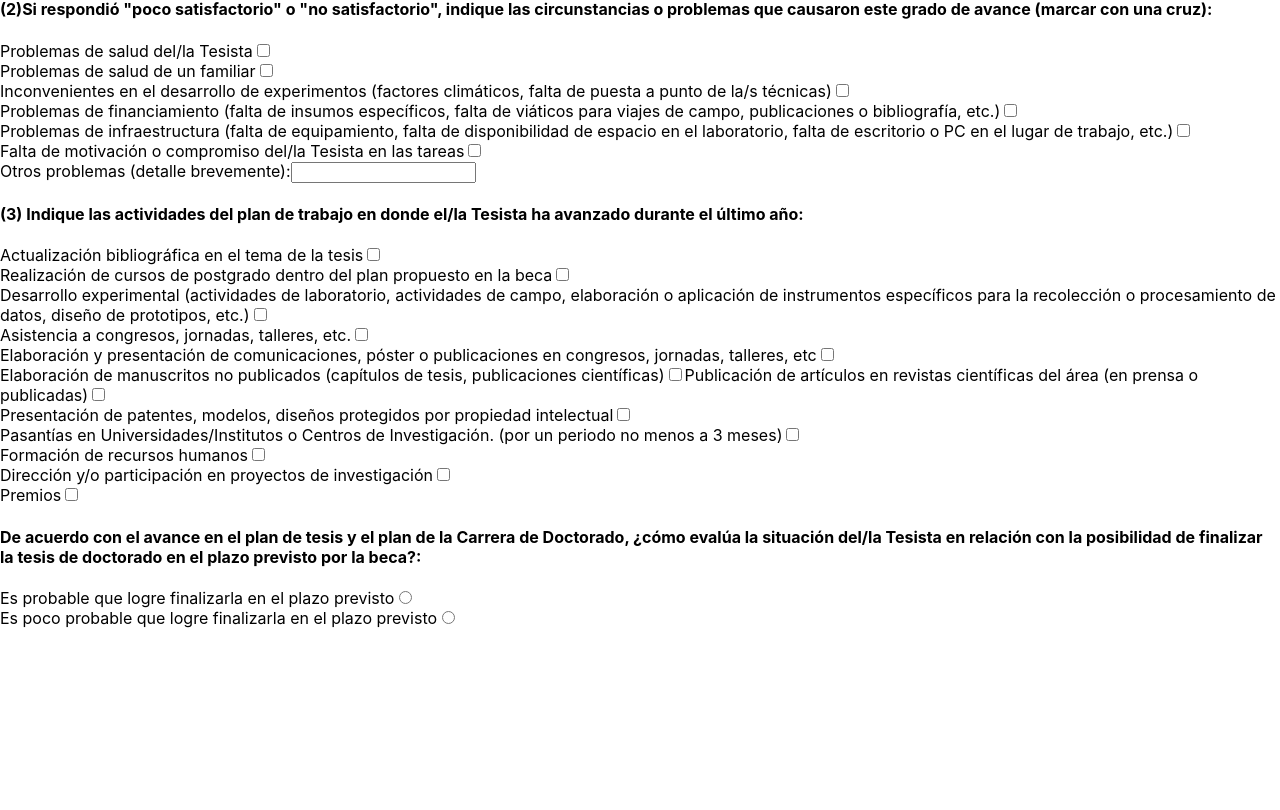
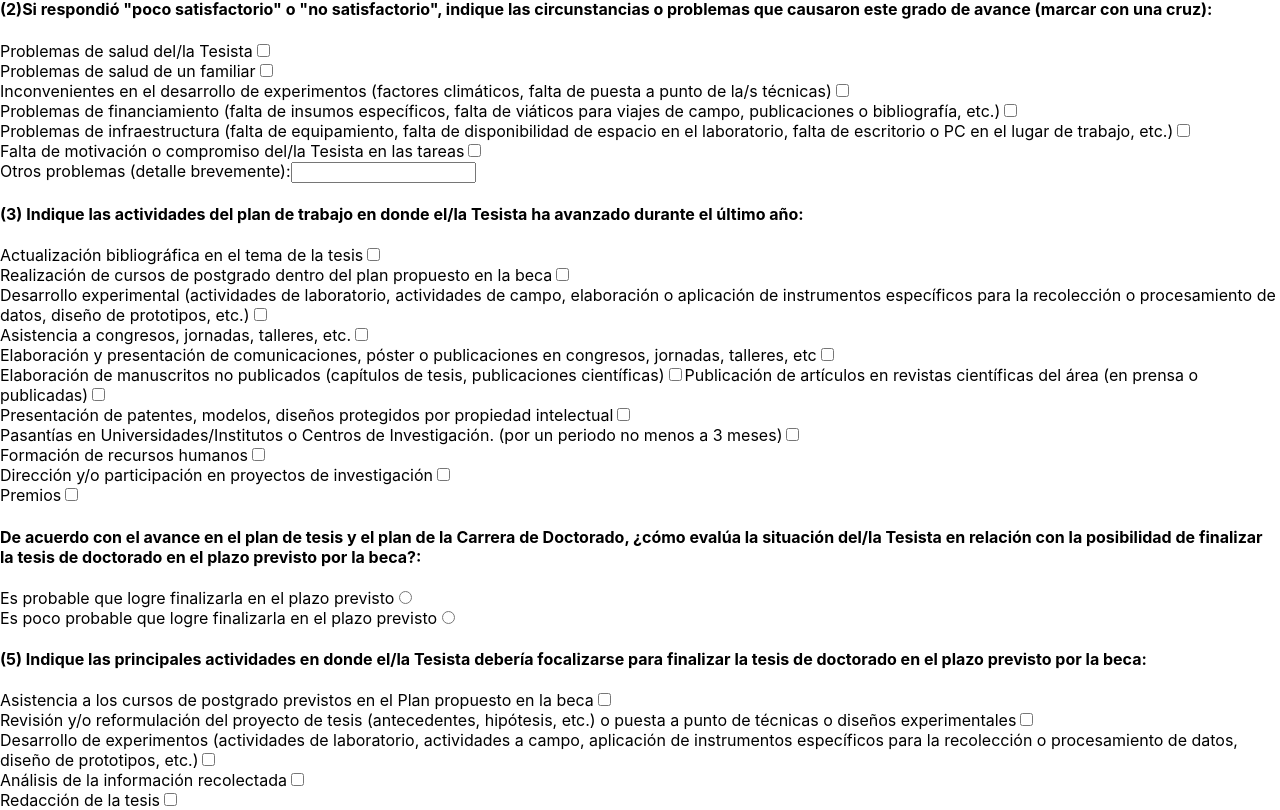
Before and after one commit to federicoamigo17/GIBIO-pagina-doctorado, a React (Create React App) app: page / in a window 1280 px wide. Shown: the part 695-1505 px from the top of the page. Before the commit the page ends 1323 px from the top, so only its background shows below. Built offline with nearby package versions, Linux system fonts and the light colour scheme.

Commit message:
Agregado punto 5, finalizacion de la carga de las mismas

```diff
--- a/src/App.js
+++ b/src/App.js
@@ -5,6 +5,7 @@ import TablaTres from "./Componentes/T3-(1)";
 import TablaCuatro from "./Componentes/T4-(2)";
 import TablaCinco from "./Componentes/T5-(3)";
 import TablaSeis from "./Componentes/T6-(4)";
+import TablaSiete from "./Componentes/T7-(5)";
 
 function App() {
   return (
@@ -21,6 +22,7 @@ function App() {
         <TablaCuatro />
         <TablaCinco />
         <TablaSeis />
+        <TablaSiete />
       </div>
     </>
   );
--- a/src/Componentes/T1-DatosTesista.js
+++ b/src/Componentes/T1-DatosTesista.js
@@ -64,5 +64,4 @@ return (
   );
 }
 
-
 export default TablaUno;
--- a/src/Componentes/T7-(5).js
+++ b/src/Componentes/T7-(5).js
@@ -0,0 +1,102 @@
+import React, { useState } from "react";
+
+function TablaSiete() {
+    const [actividadesfuturas, setActividadesFuturas] = useState({
+        cursosFut: false,
+        revisionFut: false,
+        experimentosFut: false,
+        infoFut: false,
+        tesisFut: false,
+      });
+
+  const handleSubmit = (event) => {
+    event.preventDefault();
+  };
+
+  return (
+    <div>
+      <form onSubmit={handleSubmit}>
+      <h4>
+          (5) Indique las principales actividades en donde el/la Tesista debería
+          focalizarse para finalizar la tesis de doctorado en el plazo previsto
+          por la beca:
+        </h4>
+        <label>
+          Asistencia a los cursos de postgrado previstos en el Plan propuesto en
+          la beca
+          <input
+            type="checkbox"
+            checked={actividadesfuturas.cursosFut}
+            onChange={(e) =>
+              setActividadesFuturas({
+                ...actividadesfuturas,
+                cursosFut: e.target.checked,
+              })
+            }
+          />
+        </label>
+        <br></br>
+        <label>
+          Revisión y/o reformulación del proyecto de tesis (antecedentes,
+          hipótesis, etc.) o puesta a punto de técnicas o diseños experimentales
+          <input
+            type="checkbox"
+            checked={actividadesfuturas.revisionFut}
+            onChange={(e) =>
+              setActividadesFuturas({
+                ...actividadesfuturas,
+                revisionFut: e.target.checked,
+              })
+            }
+          />
+        </label>
+        <br></br>
+        <label>
+          Desarrollo de experimentos (actividades de laboratorio, actividades a
+          campo, aplicación de instrumentos específicos para la recolección o
+          procesamiento de datos, diseño de prototipos, etc.)
+          <input
+            type="checkbox"
+            checked={actividadesfuturas.experimentosFut}
+            onChange={(e) =>
+              setActividadesFuturas({
+                ...actividadesfuturas,
+                experimentosFut: e.target.checked,
+              })
+            }
+          />
+        </label>
+        <br></br>
+        <label>
+          Análisis de la información recolectada
+          <input
+            type="checkbox"
+            checked={actividadesfuturas.infoFut}
+            onChange={(e) =>
+              setActividadesFuturas({
+                ...actividadesfuturas,
+                infoFut: e.target.checked,
+              })
+            }
+          />
+        </label>
+        <br></br>
+        <label>
+          Redacción de la tesis
+          <input
+            type="checkbox"
+            checked={actividadesfuturas.tesisFut}
+            onChange={(e) =>
+              setActividadesFuturas({
+                ...actividadesfuturas,
+                tesisFut: e.target.checked,
+              })
+            }
+          />
+        </label>
+      </form>
+    </div>
+  );
+}
+
+export default TablaSiete;
```
Lines whose indentation alone changed are shown as unchanged.
